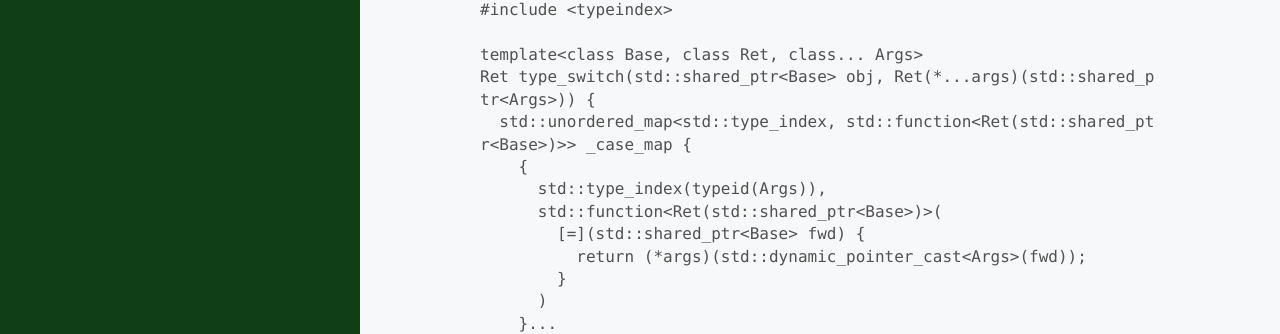
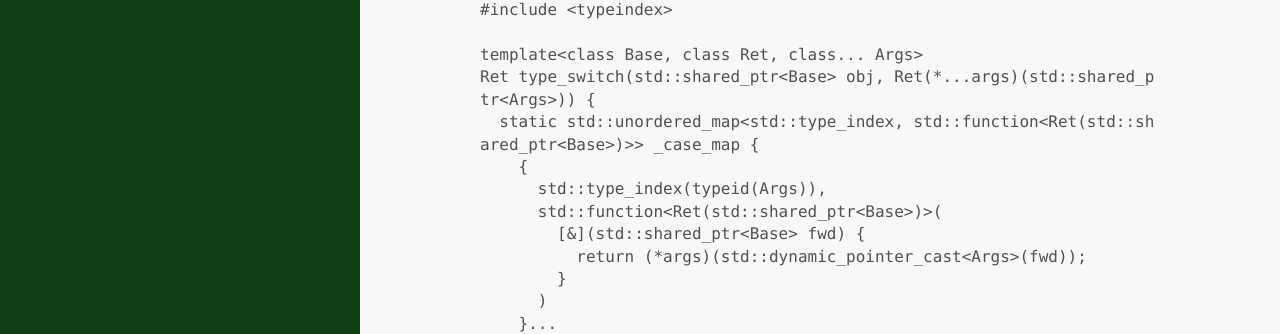
Before and after one commit to AeanSR/AeanSR.github.io, a Jekyll site: the page built from _posts/2019-09-06-dynamic-type-switch-in-cpp.md, in a window 1280 px wide and 1400 px high, scrolled down 2081 px. Shown: the part 327-661 px from the top of the window. Built offline with Jekyll 4.4.1, drawn with Linux system fonts in a browser that asks for light colours; some of the changed text lies outside the part shown.

Commit message:
Update 2019-09-06-dynamic-type-switch-in-cpp.md

```diff
--- a/_posts/2019-09-06-dynamic-type-switch-in-cpp.md
+++ b/_posts/2019-09-06-dynamic-type-switch-in-cpp.md
@@ -231,11 +231,11 @@ I made my solution, which must requires no extra codes whenever I use it.
 
     template<class Base, class Ret, class... Args>
     Ret type_switch(std::shared_ptr<Base> obj, Ret(*...args)(std::shared_ptr<Args>)) {
-      std::unordered_map<std::type_index, std::function<Ret(std::shared_ptr<Base>)>> _case_map {
+      static std::unordered_map<std::type_index, std::function<Ret(std::shared_ptr<Base>)>> _case_map {
         {
           std::type_index(typeid(Args)),
           std::function<Ret(std::shared_ptr<Base>)>(
-            [=](std::shared_ptr<Base> fwd) {
+            [&](std::shared_ptr<Base> fwd) {
               return (*args)(std::dynamic_pointer_cast<Args>(fwd));
             }
           )
@@ -262,7 +262,7 @@ forming a function-pointer type `Ret(*)(std::shared_ptr<Args>)`.
 Since `Ret` is a template-parameter but `Args` is a template-parameter-pack, each argument in the parameter pack `args` may have different type `Args`, but must have the same type `Ret`.
 `args` are switched functions to be invoked for each derived class `Args`.
 
-    std::unordered_map<std::type_index, std::function<Ret(std::shared_ptr<Base>)>> _case_map
+    static std::unordered_map<std::type_index, std::function<Ret(std::shared_ptr<Base>)>> _case_map
 
 In the function body, we will build a map from type indexes of the derived class to the functions to be invoked.
 The key of `_case_map` will be of type `std::type_index`, which will be probed from `typeid(*obj)` to differentiate runtime derived classes under the given pointer of base `obj`.
@@ -276,7 +276,7 @@ The ellipsis will find the expression just before it, which will be a braced-ini
         {
           std::type_index(typeid(Args)),
           std::function<Ret(std::shared_ptr<Base>)>(
-            [=](std::shared_ptr<Base> fwd) {
+            [&](std::shared_ptr<Base> fwd) {
               return (*args)(std::dynamic_pointer_cast<Args>(fwd));
             }
           )
@@ -289,32 +289,32 @@ the code will be expanded as:
 <div><button class="collapsible">Collapsed</button><div class="collapsible-content">
 <pre><code>
 
-      std::unordered_map&lt;std::type_index, std::function&lt;Ret(std::shared_ptr<Base>)>> _case_map {
+      static std::unordered_map&lt;std::type_index, std::function&lt;Ret(std::shared_ptr<Base>)>> _case_map {
         {
           std::type_index(typeid(foo_t)),
           std::function&lt;Ret(std::shared_ptr&lt;Base>)>(
-            [=](std::shared_ptr&lt;Base> fwd) {
+            [&](std::shared_ptr&lt;Base> fwd) {
               return (*a)(std::dynamic_pointer_cast&lt;foo_t>(fwd));
             }
           )
         },{
           std::type_index(typeid(bar_t)),
           std::function&lt;Ret(std::shared_ptr&lt;Base>)>(
-            [=](std::shared_ptr&lt;Base> fwd) {
+            [&](std::shared_ptr&lt;Base> fwd) {
               return (*b)(std::dynamic_pointer_cast&lt;bar_t>(fwd));
             }
           )
         },{
           std::type_index(typeid(buz_t)),
           std::function&lt;Ret(std::shared_ptr&lt;Base>)>(
-            [=](std::shared_ptr&lt;Base> fwd) {
+            [&](std::shared_ptr&lt;Base> fwd) {
               return (*c)(std::dynamic_pointer_cast&lt;buz_t>(fwd));
             }
           )
         },{
           std::type_index(typeid(qux_t)),
           std::function&lt;Ret(std::shared_ptr&lt;Base>)>(
-            [=](std::shared_ptr&lt;Base> fwd) {
+            [&](std::shared_ptr&lt;Base> fwd) {
               return (*d)(std::dynamic_pointer_cast&lt;qux_t>(fwd));
             }
           )
@@ -330,7 +330,7 @@ Since each lambda object will have its unique type, it must be wrapped if we wan
 
           std::function<Ret(std::shared_ptr<Base>)>(
 
-            [=](std::shared_ptr<Base> fwd) {
+            [&](std::shared_ptr<Base> fwd) {
               return (*args)(std::dynamic_pointer_cast<Args>(fwd));
             }
 
@@ -338,6 +338,8 @@ Since each lambda object will have its unique type, it must be wrapped if we wan
 
 The lambda is capturing `args` (after expansion), then dereferencing it from a function-pointer (`Ret(*args)(std::shared_ptr<Args>)`) to a function (`Ret args(std::shared_ptr<Args>)`),
 then invoke it with an argument `std::dynamic_pointer_cast<Args>(fwd)` which will do the pointer promotion for us thus we don't bother writing the second `dynamic_pointer_cast` for each case label.
+
+Since we only need to build the map once for the whole program lifecycle (the types in `Args` are compile-time known), we marks the storage property of `_case_map` as `static`.
 
     return _case_map[std::type_index(typeid(*obj))](obj);
 
```
Also changed, not shown: other parts of _posts/2019-09-06-dynamic-type-switch-in-cpp.md (+2 -2 lines).
